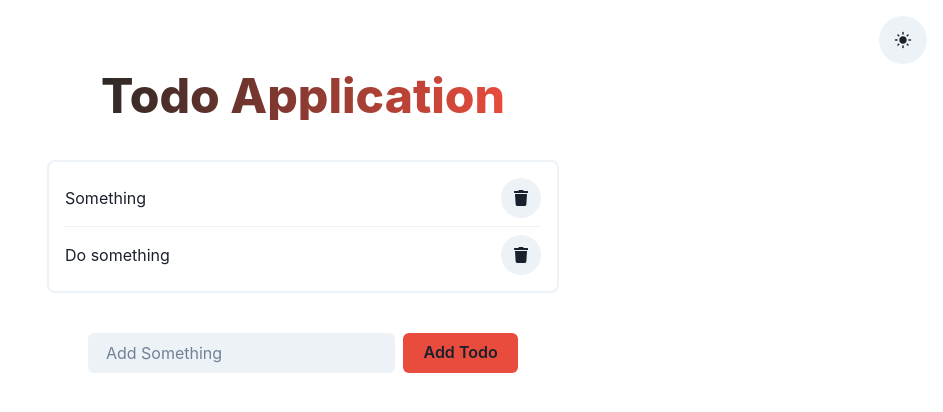
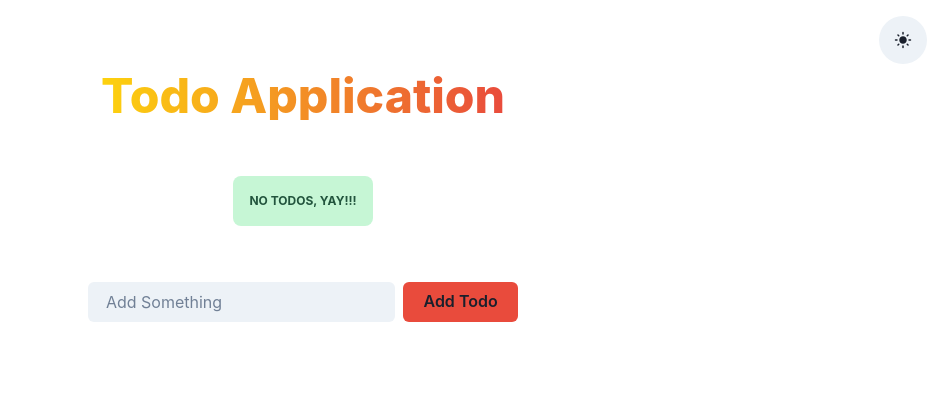
Before and after one commit to danted9822/React-Todo-App, a React (Create React App) app: page / in a window 1280 px wide. Shown: the top 412 px of the page, without its empty margins (337-1280 px from the left). Built offline with nearby package versions, Linux system fonts and the light colour scheme.

Commit message:
Local storage and dark mode

```diff
--- a/src/App.js
+++ b/src/App.js
@@ -1,4 +1,4 @@
-import { Heading, Stack, HStack, VStack, IconButton } from '@chakra-ui/react';
+import { Heading, Stack, HStack, VStack, IconButton, useColorMode } from '@chakra-ui/react';
 import TodoList from './components/TodoList';
 import AddTodo from './components/AddTodo';
 import { MdDarkMode, MdLightMode } from 'react-icons/md';
@@ -7,19 +7,16 @@ import { useEffect, useState } from 'react';
 
 function App() {
 
-  const initailTodos = [
-    {
-      id: 1,
-      body: 'Something',
-    },
-    {
-      id: 2,
-      body: 'Do something',
-    }
 
-  ]
+  const [todos, setTodos] = useState(() => JSON.parse(localStorage.getItem("todos")) || []);
 
-  const [todos, setTodos] = useState(initailTodos);
+  useEffect(() => {
+
+    localStorage.setItem('todos', JSON.stringify(todos))
+
+  }, [todos])
+
+
 
   function deleteTodo(id) {
 
@@ -35,19 +32,22 @@ function App() {
     setTodos([...todos, todo]);
   }
 
+  const {colorMode, toggleColorMode } = useColorMode();
+
 
   return (
     <VStack p={4}>
       <IconButton
-        icon={<MdLightMode />}
+        icon={colorMode === "light" ? < MdLightMode /> : <MdDarkMode/>}
         isRound="true"
         size="lg"
-        alignSelf={'flex-end'} />
+        alignSelf={'flex-end'}
+        onClick={toggleColorMode} />
       <Heading
         mb="8"
         fontWeight="extrabold"
         size="2xl"
-        bgGradient="linear(to-r, #2D2926FF, #E94B3CFF)"
+        bgGradient="linear(to-r, #FDD20EFF, #E94B3CFF)"
         bgClip="text">
         Todo Application
       </Heading>
--- a/src/components/AddTodo.js
+++ b/src/components/AddTodo.js
@@ -1,7 +1,6 @@
-import { Button, HStack, Input } from '@chakra-ui/react'
+import { Button, HStack, Input, useToast } from '@chakra-ui/react'
 import { nanoid } from 'nanoid';
 import React, { useState } from 'react'
-
 
 
 function AddTodo({ addTodo }) {
@@ -9,16 +8,30 @@ function AddTodo({ addTodo }) {
   function handleSubmit(e) {
     e.preventDefault();
 
+    if (!content) {
+      toast({
+        title: 'No content',
+        status: 'error',
+        duration: 2000,
+        isClosable: true,
+      });
+      return;
+    }
+
     const todo = {
       id: nanoid(),
       body: content
     }
 
     addTodo(todo)
+    setContent('')
 
   }
 
-  const [content, setContent] = useState("")
+
+const toast = useToast()
+
+const [content, setContent] = useState("")
 
   return (
     <form onSubmit={handleSubmit}>
--- a/src/index.js
+++ b/src/index.js
@@ -1,13 +1,14 @@
 import React from 'react';
 import ReactDOM from 'react-dom/client';
 import App from './App';
-import {ChakraProvider} from '@chakra-ui/react'
+import {ChakraProvider, ColorModeScript} from '@chakra-ui/react'
 
 
 const root = ReactDOM.createRoot(document.getElementById('root'));
 root.render(
   <React.StrictMode>
     <ChakraProvider>
+      <ColorModeScript initialColorMode='dark'/>
 
     <App />
 
```
